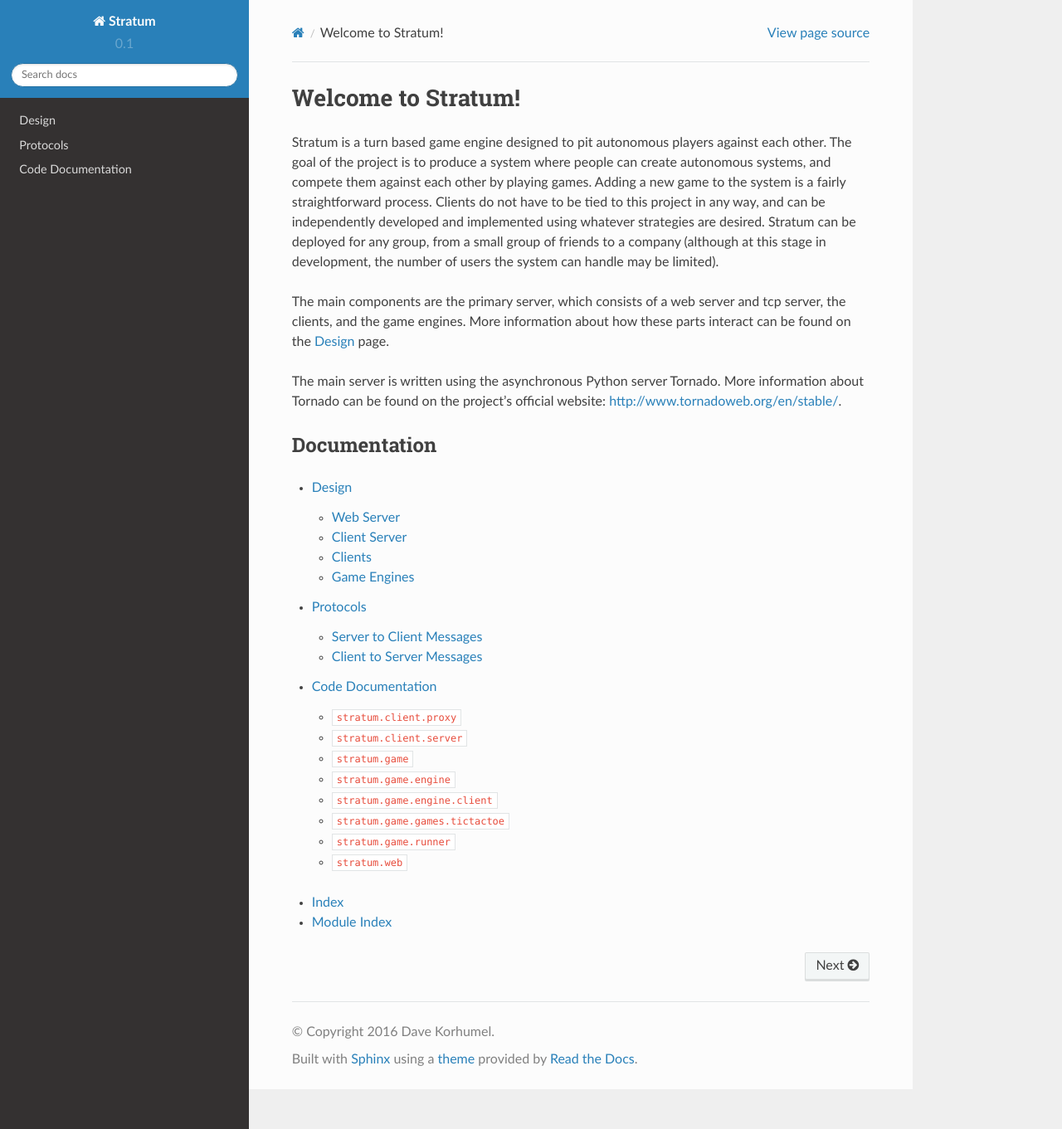
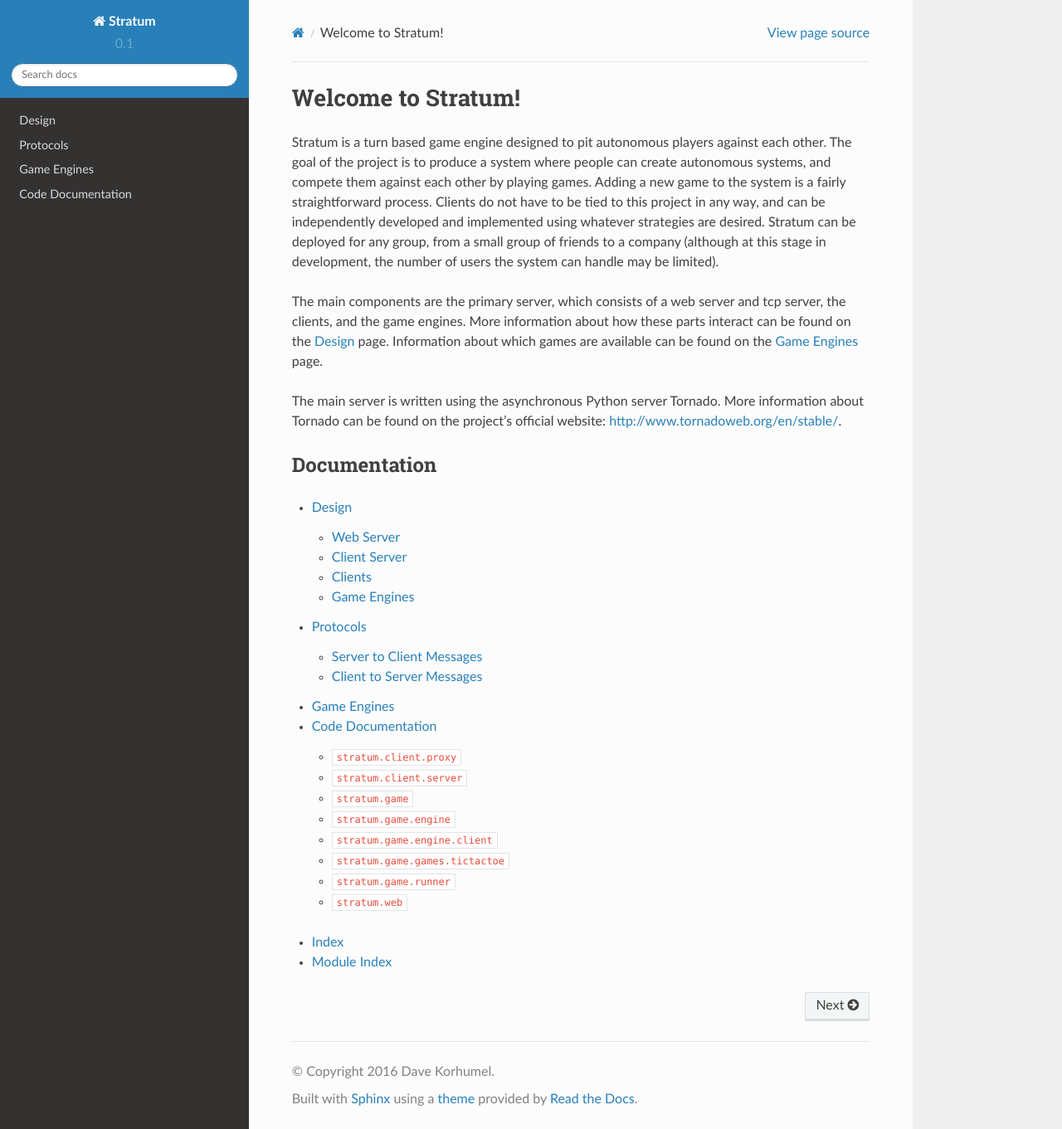
Before and after one commit to stratumgs/stratum, a Sphinx documentation site: the page built from docs/index.rst, in a window 1280 px wide and 1361 px high. Shown: the whole window at 83% size. Built offline with Sphinx 7.4.7 and the Read the Docs theme 2.0.0, drawn with Linux system fonts in a browser that asks for light colours.

Commit message:
add engines documentation

```diff
--- a/docs/index.rst
+++ b/docs/index.rst
@@ -13,7 +13,8 @@ limited).
 
 The main components are the primary server, which consists of a web
 server and tcp server, the clients, and the game engines. More information about
-how these parts interact can be found on the :doc:`design` page.
+how these parts interact can be found on the :doc:`design` page. Information
+about which games are available can be found on the :doc:`engines` page.
 
 The main server is written using the asynchronous Python server Tornado. More
 information about Tornado can be found on the project's official website:
@@ -27,6 +28,7 @@ Documentation
 
    design
    protocols
+   engines
    code
 
 * :ref:`genindex`
```
Also changed, not shown: docs/engines.rst (added, +10 -0 lines).
